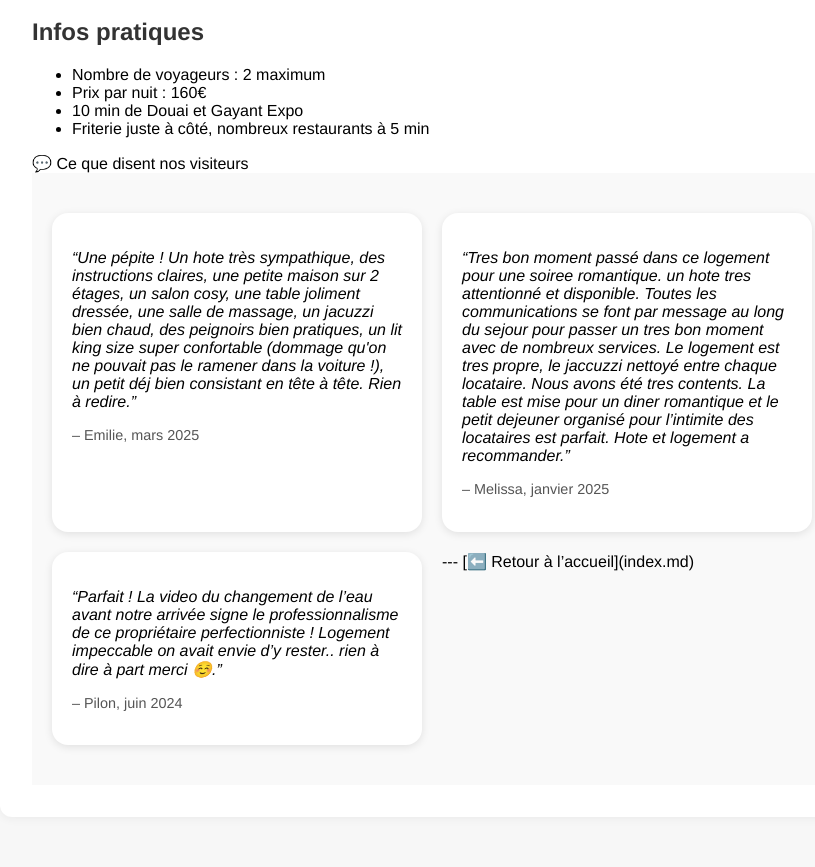
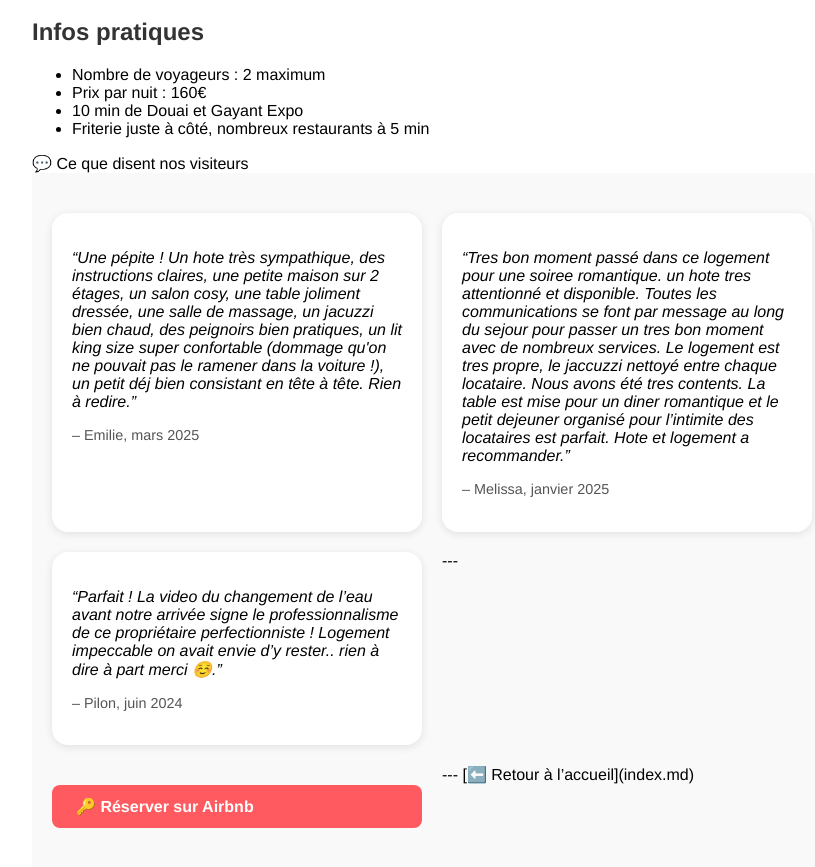
Before and after one commit to LIVABLOM/LIVABLOM, a Jekyll site: the page built from blom.md, in a window 1280 px wide and 900 px high, scrolled down 1075 px. Shown: the top 867 px of the window, without its empty margins (208-1023 px from the left). Built offline with Jekyll 4.4.1, drawn with Linux system fonts in a browser that asks for light colours; before the commit the page ends 1892 px from its top, so only the background shows below that; some of the changed lines change nothing that is shown.

Commit message:
Update blom.md

```diff
--- a/blom.md
+++ b/blom.md
@@ -56,6 +56,22 @@ Hote et logement a recommander.”</p>
       <p style="font-style: italic;">“Parfait ! La video du changement de l’eau avant notre arrivée signe le professionnalisme de ce propriétaire perfectionniste ! Logement impeccable on avait envie d’y rester.. rien à dire à part merci ☺️.”</p>
       <p style="font-size: 0.9em; color: #555; margin-top: 10px;">– Pilon, juin 2024</p>
     </div>
+    ---
+
+<a href="https://www.airbnb.fr/rooms/TON_ID" target="_blank" style="
+  display: inline-block;
+  background-color: #ff5a5f;
+  color: white;
+  padding: 12px 24px;
+  border-radius: 8px;
+  font-weight: bold;
+  text-decoration: none;
+  margin-top: 20px;
+  font-size: 16px;
+">
+  🔑 Réserver sur Airbnb
+</a>
+
 ---
 
 
```
